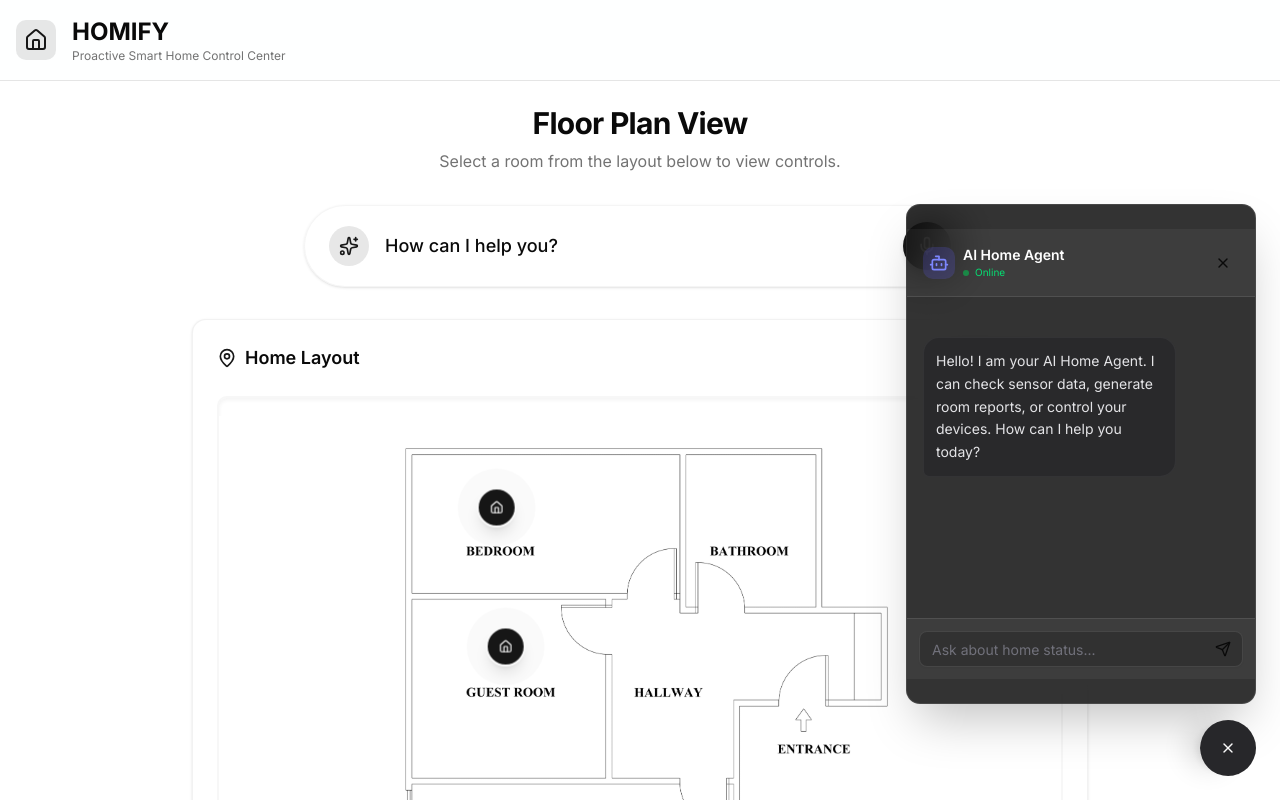
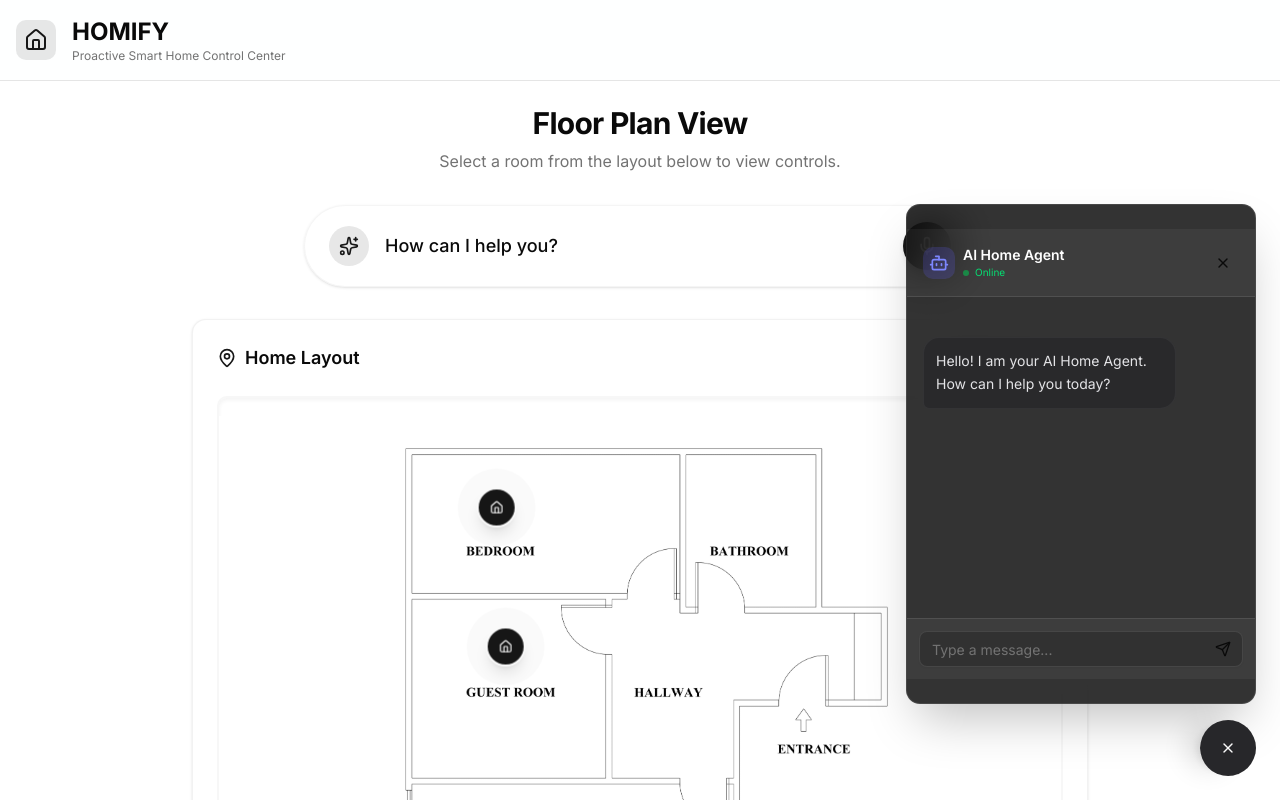
Before and after one commit to berkyalkn/proactive-home-agent, a Next.js app in the folder frontend/: page / in a window 1280 px wide. Both pictures are taken after a click on the button 1228 px from the left and 748 px from the top of the page. Shown: the top 800 px of the page. Built offline with nearby package versions, Linux system fonts and the light colour scheme.

Commit message:
refactor(frontend): migrate ChatWidget to use global ChatContext for message history

```diff
--- a/frontend/src/components/ChatWidget.tsx
+++ b/frontend/src/components/ChatWidget.tsx
@@ -1,26 +1,19 @@
 "use client";
 
 import { useState, useRef, useEffect } from "react";
-import { Bot, X, Send, User, Sparkles, Loader2 } from "lucide-react";
+import { Bot, X, Send, Sparkles, Loader2, Mic } from "lucide-react";
 import { Button } from "@/components/ui/button";
 import { Input } from "@/components/ui/input";
 import { Card } from "@/components/ui/card";
-import { ScrollArea } from "@/components/ui/scroll-area";
+import { useChat } from "@/context/ChatContext";
 
-type Message = {
-  role: "user" | "assistant";
-  content: string;
-};
+const API_URL = "http://100.105.136.5:8000";
 
 export function ChatWidget() {
-  const [isOpen, setIsOpen] = useState(false);
+  const { messages, addMessage, isOpen, setIsOpen } = useChat();
+
   const [input, setInput] = useState("");
   const [isLoading, setIsLoading] = useState(false);
-
-  const [messages, setMessages] = useState<Message[]>([
-    { role: "assistant", content: "Hello! I am your AI Home Agent. I can check sensor data, generate room reports, or control your devices. How can I help you today?" }
-  ]);
-
   const scrollRef = useRef<HTMLDivElement>(null);
 
   useEffect(() => {
@@ -31,34 +24,27 @@ export function ChatWidget() {
 
   const sendMessage = async () => {
     if (!input.trim() || isLoading) return;
-
     const userMessage = input.trim();
     setInput("");
 
-    setMessages((prev) => [...prev, { role: "user", content: userMessage }]);
+    addMessage("user", userMessage);
     setIsLoading(true);
 
     try {
-      const response = await fetch("http://100.105.136.5:8000/chat/", {
+      const response = await fetch(`${API_URL}/chat/`, {
         method: "POST",
         headers: { "Content-Type": "application/json" },
         body: JSON.stringify({ message: userMessage, thread_id: "1" }),
       });
 
       const data = await response.json();
-
-      setMessages((prev) => [...prev, { role: "assistant", content: data.response }]);
+      addMessage("assistant", data.response);
 
     } catch (error) {
-      console.error("Chat Error:", error);
-      setMessages((prev) => [...prev, { role: "assistant", content: "Üzgünüm, şu an sunucuya ulaşamıyorum. Bağlantını kontrol eder misin?" }]);
+      addMessage("assistant", "Sorry, I cannot reach the server right now.");
     } finally {
       setIsLoading(false);
     }
-  };
-
-  const handleKeyDown = (e: React.KeyboardEvent) => {
-    if (e.key === "Enter") sendMessage();
   };
 
   return (
@@ -66,7 +52,6 @@ export function ChatWidget() {
 
       {isOpen && (
         <Card className="w-[350px] h-[500px] flex flex-col shadow-2xl border-white/10 bg-black/80 backdrop-blur-xl animate-in fade-in slide-in-from-bottom-10 duration-300">
-
           <div className="flex items-center justify-between p-4 border-b border-white/10 bg-white/5">
             <div className="flex items-center gap-2">
               <div className="p-1.5 bg-indigo-500/20 rounded-lg">
@@ -105,42 +90,40 @@ export function ChatWidget() {
 
             {isLoading && (
               <div className="flex justify-start">
-                 <div className="bg-zinc-800/50 px-4 py-3 rounded-2xl rounded-bl-sm border border-white/5 flex gap-1 items-center">
-                    <span className="w-1.5 h-1.5 bg-indigo-400/50 rounded-full animate-bounce [animation-delay:-0.3s]"></span>
-                    <span className="w-1.5 h-1.5 bg-indigo-400/50 rounded-full animate-bounce [animation-delay:-0.15s]"></span>
-                    <span className="w-1.5 h-1.5 bg-indigo-400/50 rounded-full animate-bounce"></span>
+                 <div className="bg-zinc-800/50 px-4 py-3 rounded-2xl flex gap-1 items-center">
+                    <Loader2 className="w-4 h-4 animate-spin text-indigo-400" />
                  </div>
               </div>
             )}
           </div>
 
           <div className="p-3 border-t border-white/10 bg-white/5">
-            <div className="relative flex items-center">
+            <div className="relative flex items-center gap-2">
                 <Input
                     value={input}
                     onChange={(e) => setInput(e.target.value)}
-                    onKeyDown={handleKeyDown}
-                    placeholder="Ask about home status..."
-                    className="pr-10 bg-black/20 border-white/10 focus-visible:ring-indigo-500/50 text-white placeholder:text-zinc-500"
+                    onKeyDown={(e) => e.key === "Enter" && sendMessage()}
+                    placeholder="Type a message..."
+                    className="pr-10 bg-black/20 border-white/10 text-white"
+                    disabled={isLoading}
                 />
                 <Button
                     size="icon"
                     variant="ghost"
-                    className="absolute right-1 h-8 w-8 hover:bg-indigo-500/20 hover:text-indigo-400"
+                    className="absolute right-1 h-8 w-8 hover:bg-indigo-500/20"
                     onClick={sendMessage}
                     disabled={isLoading}
                 >
-                    {isLoading ? <Loader2 className="w-4 h-4 animate-spin"/> : <Send className="w-4 h-4" />}
+                    <Send className="w-4 h-4" />
                 </Button>
             </div>
           </div>
-
         </Card>
       )}
 
       <Button
         onClick={() => setIsOpen(!isOpen)}
-        className={`h-14 w-14 rounded-full shadow-xl transition-all duration-300 ${isOpen ? 'bg-zinc-800 hover:bg-zinc-700 rotate-90' : 'bg-indigo-600 hover:bg-indigo-700 hover:scale-110'}`}
+        className={`h-14 w-14 rounded-full shadow-xl transition-all duration-300 ${isOpen ? 'bg-zinc-800 rotate-90' : 'bg-indigo-600 hover:scale-110'}`}
       >
         {isOpen ? <X className="w-6 h-6" /> : <Sparkles className="w-6 h-6" />}
       </Button>
```
